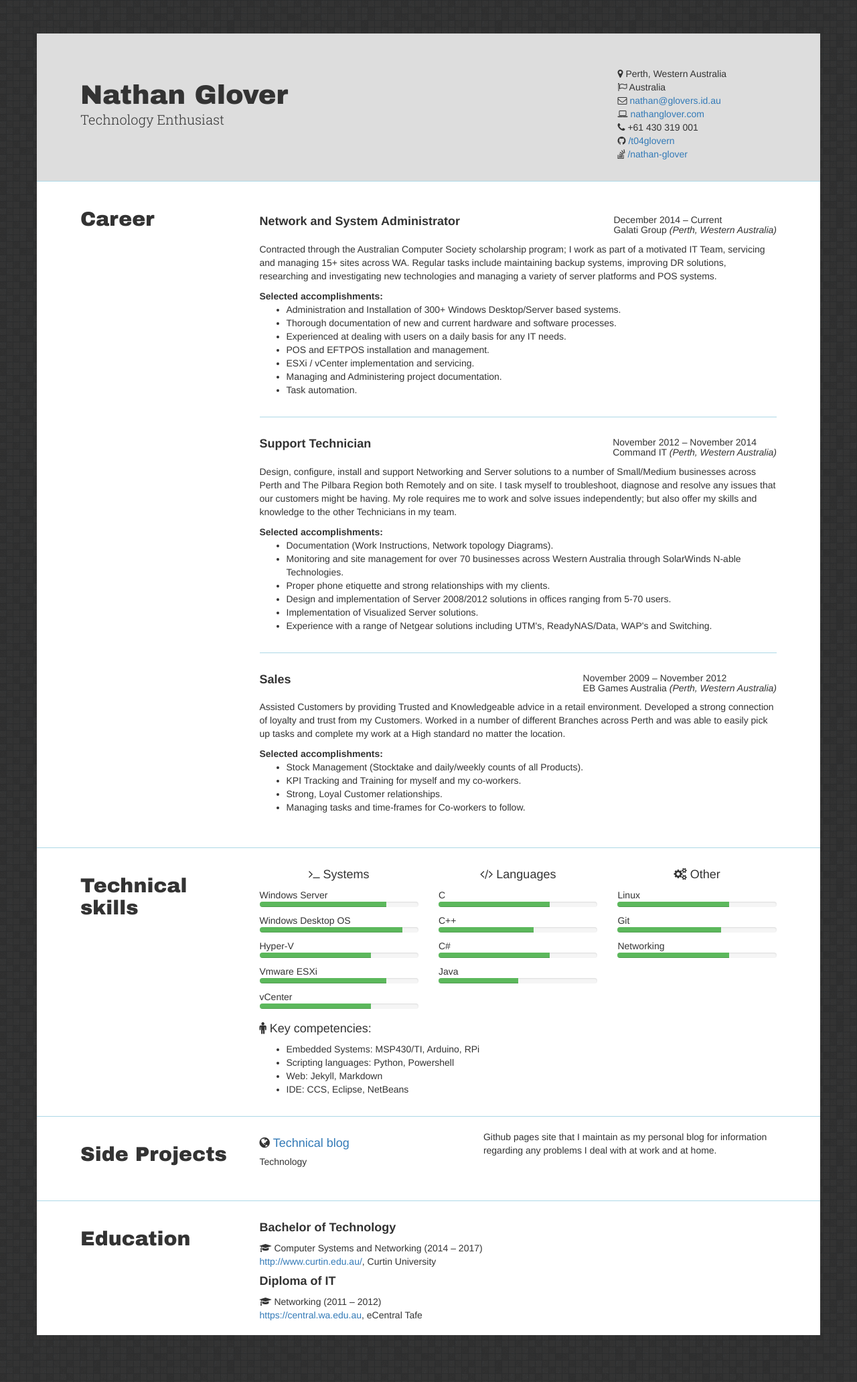
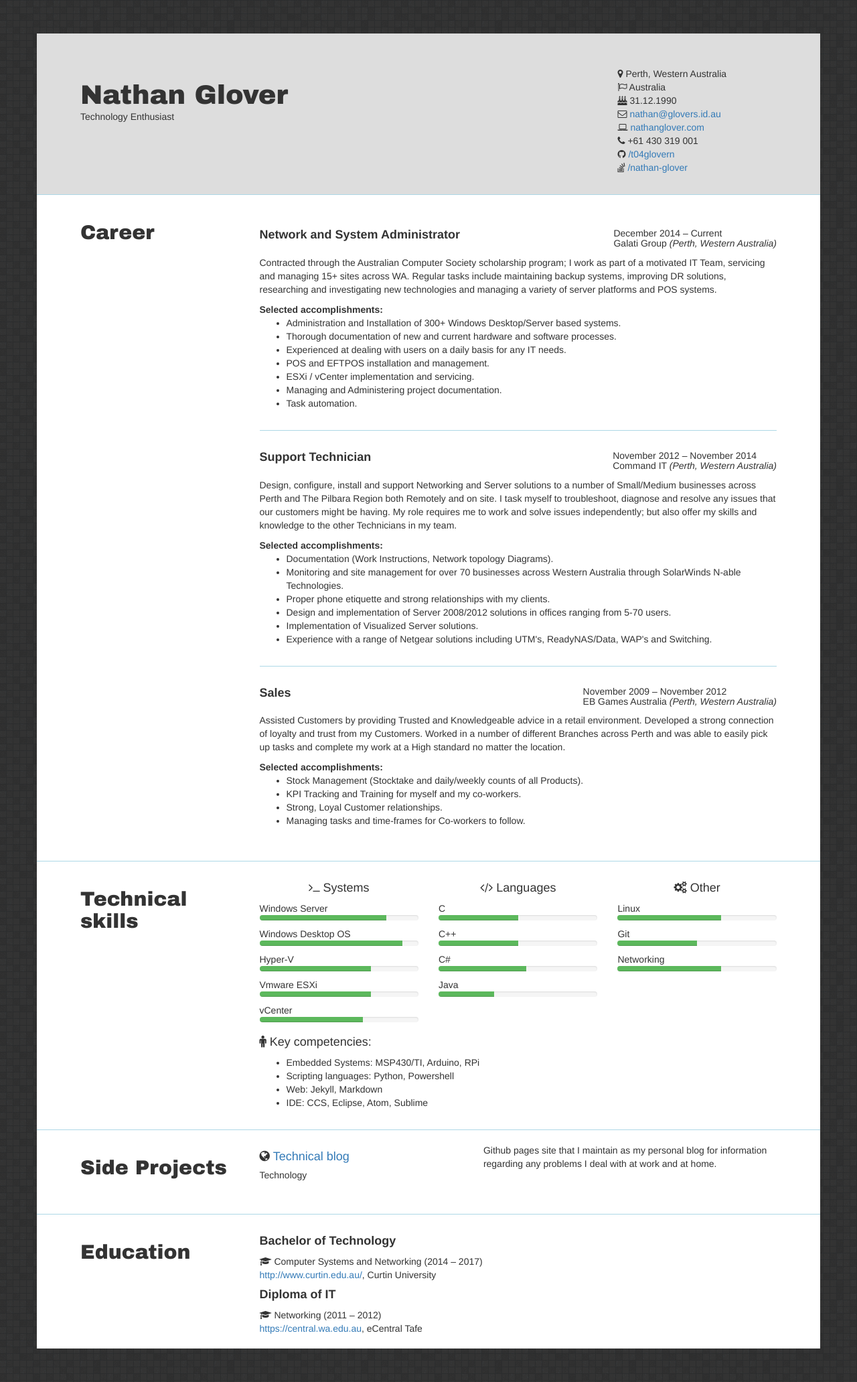
Before and after one commit to t04glovern/t04glovern.github.io.raw, a Jekyll site: the page built from cv.html, in a window 1280 px wide. Shown: the whole page at 67% size. Built offline with Jekyll 4.4.1, drawn with Linux system fonts in a browser that asks for light colours; nearby versions of some CDN libraries; some web fonts are replaced.

Commit message:
Updated CV

```diff
--- a/_data/cv.yml
+++ b/_data/cv.yml
@@ -1,8 +1,9 @@
 person:
   name: Nathan Glover
-  profesion: Technology Enthusiast
+  profession: Technology Enthusiast
   location: Perth, Western Australia
   citizenship: Australia
+  birthday: 31.12.1990
   email: nathan@glovers.id.au
   site: nathanglover.com
   phone: +61 430 319 001
@@ -51,7 +52,7 @@ technicalSkills:
     - tr: "Embedded Systems: MSP430/TI, Arduino, RPi"
     - tr: "Scripting languages: Python, Powershell"
     - tr: "Web: Jekyll, Markdown"
-    - tr: "IDE: CCS, Eclipse, NetBeans"
+    - tr: "IDE: CCS, Eclipse, Atom, Sublime"
   systems:
    - name: Windows Server
      level: 80
@@ -60,25 +61,25 @@ technicalSkills:
    - name: Hyper-V
      level: 70
    - name: Vmware ESXi
-     level: 80
+     level: 70
    - name: vCenter
-     level: 70
+     level: 65
   languages:
    - name: C
-     level: 70
+     level: 50
    - name: C++
-     level: 60
+     level: 50
    - name: C#
-     level: 70
+     level: 55
    - name: Java
-     level: 50
+     level: 35
   other:
    - name: Linux
-     level: 70
+     level: 65
    - name: Git
+     level: 50
+   - name: Networking
      level: 65
-   - name: Networking
-     level: 70
 
 sideProjects:
   - name: Technical blog
--- a/css/cv1.scss
+++ b/css/cv1.scss
@@ -38,7 +38,7 @@ body{
   font-size: 40px;
   margin-bottom: 0px;
 }
-.profesion{
+.profession{
   font-family: 'Roboto Slab';
   font-weight: 300;
   font-size: 20px;
--- a/cv.html
+++ b/cv.html
@@ -21,8 +21,6 @@
   <link rel="shortcut icon" href="/favicon.png">
   <link href="{{site.url}}/css/font-awesome/css/font-awesome.min.css" rel="stylesheet">
   <link href="{{site.url}}/css/cv1.css" rel="stylesheet">
-<!--  <link href="{{site.url}}/css/printCV.css" rel="stylesheet" type="text/css" media="print">-->
-
 
   <link href="http://netdna.bootstrapcdn.com/bootstrap/3.0.2/css/bootstrap.min.css" rel="stylesheet" media="all" />
   <link href='http://fonts.googleapis.com/css?family=Lusitana:400,700' rel='stylesheet' type='text/css'>
@@ -48,13 +46,14 @@
       <div class="row header">
         <div class="col-xs-9">
           <h1 class="name">{{ site.data.cv.person.name }}</h1>
-          <span class="profesion">{{ site.data.cv.person.profesion }}</span>
+          <span class="profesion">{{ site.data.cv.person.profession }}</span>
         </div>
 
         <div class="col-xs-3">
           <ul class="list-unstyled">
             <li><i class="fa fa-map-marker"></i> {{site.data.cv.person.location}}</li>
             <li><i class="fa fa-flag-o"></i> {{site.data.cv.person.citizenship}}</li>
+            <li><i class="fa fa-birthday-cake"></i> {{site.data.cv.person.birthday}}</li>
             <li><i class="fa fa-envelope-o"></i> <a href="mailto: {{ site.data.cv.person.email }}">{{ site.data.cv.person.email }}</a></li>
             <li><i class="fa fa-laptop"></i> <a href="http://nathanglover.com/">nathanglover.com</a></li>
             <li><i class="fa fa-phone"></i> {{site.data.cv.person.phone}}</li>
```
